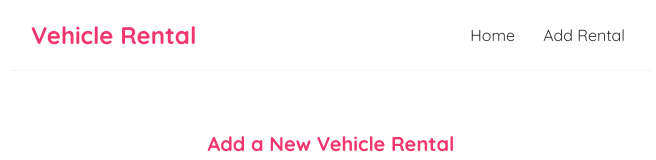
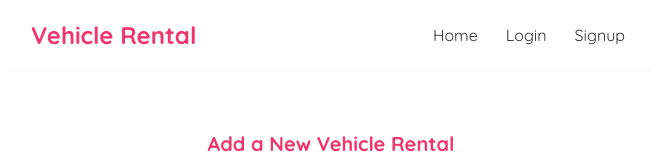
Before and after one commit to SagaFuffel/coding-marathon3, a React (Vite) app in the folder root-directory/cm3-starter/frontend/: page /add-rental in a window 1280 px wide. Shown: the top 160 px of the page, without its empty margins (309-965 px from the left). Built offline with nearby package versions, Linux system fonts and the light colour scheme.

Commit message:
feat(FE): navbar auth

```diff
--- a/root-directory/cm3-starter/frontend/src/components/Navbar.jsx
+++ b/root-directory/cm3-starter/frontend/src/components/Navbar.jsx
@@ -1,10 +1,31 @@
-const Navbar = () => {
+import {Link} from "react-router-dom"
+
+const Navbar = ({isAuthenticated, setIsAuthenticated}) => {
+  const handleClick = () => {
+    setIsAuthenticated(false);
+    localStorage.removeItem("user");
+  };
+
+
   return (
     <nav className="navbar">
       <h1>Vehicle Rental</h1>
       <div className="links">
-        <a href="/">Home</a>
-        <a href="/add-rental">Add Rental</a>
+        {isAuthenticated && (
+          <div>
+            <a href="/">Home</a>
+            <Link to="/add-rental">Add Rental</Link>
+            <span>{JSON.parse(localStorage.getItem("user")).email}</span>
+            <button onClick={handleClick}>Log Out</button>
+          </div>
+        )}
+        {!isAuthenticated && (
+          <div>
+            <a href="/">Home</a>
+            <Link to="/login">Login</Link>
+            <Link to="/signup">Signup</Link>
+          </div>
+        )}
       </div>
     </nav>
   );
```
